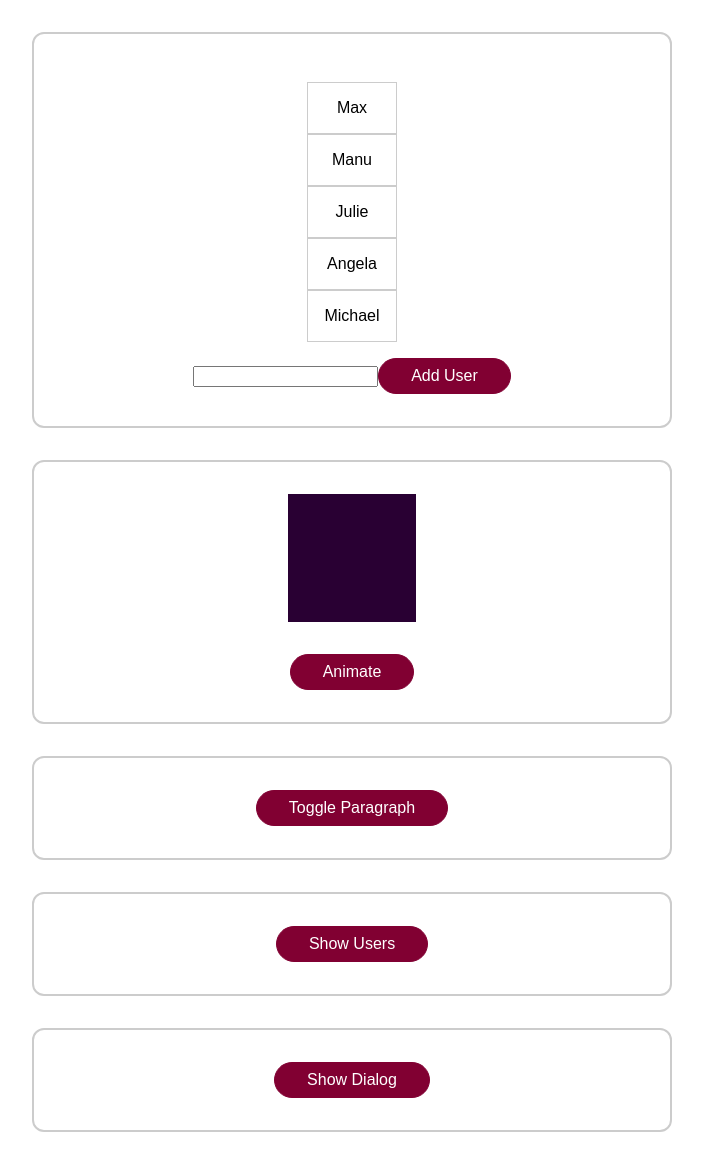
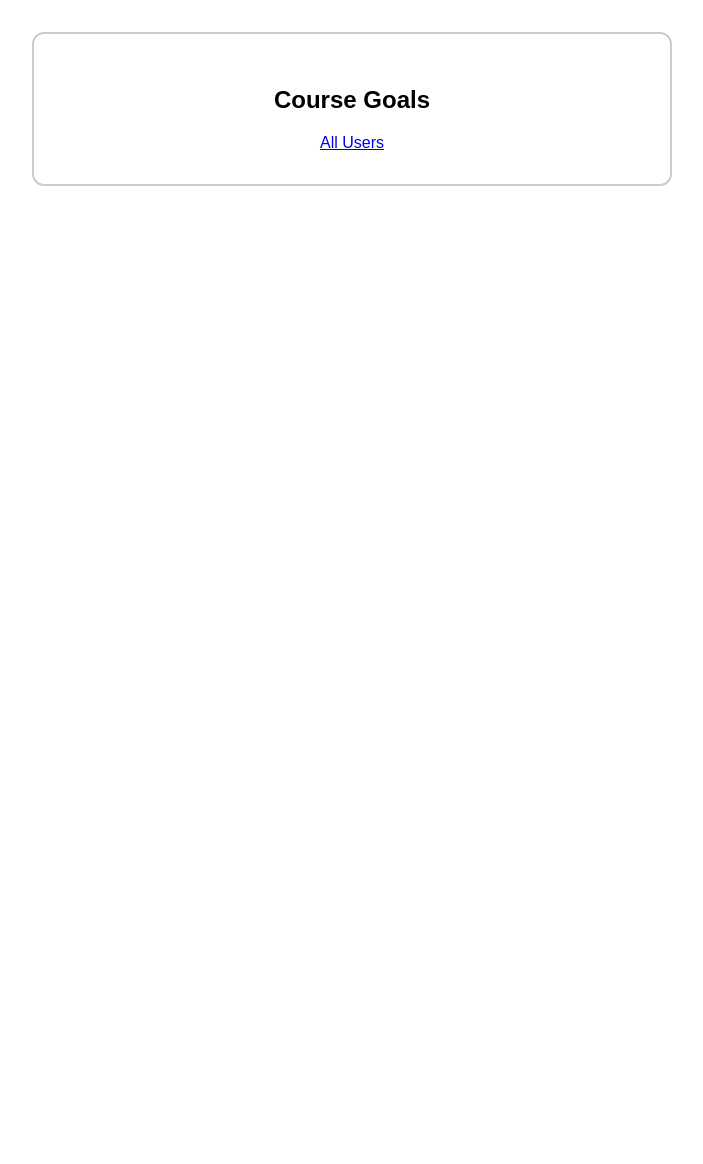
Before and after one commit to MatiasPuletti/Vue-animations, a Vue app: page /goals in a window 1280 px wide. Shown: the whole page, without its empty margins (288-991 px from the left). After the commit the page ends 800 px from the top, so only its background shows below. Built offline with nearby package versions, Linux system fonts and the light colour scheme.

Commit message:
Animate route changes

```diff
--- a/package.json
+++ b/package.json
@@ -9,7 +9,8 @@
   },
   "dependencies": {
     "core-js": "^3.6.5",
-    "vue": "^3.0.0"
+    "vue": "^3.0.0",
+    "vue-router": "^4.0.11"
   },
   "devDependencies": {
     "@vue/cli-plugin-babel": "~4.5.0",
--- a/src/App.vue
+++ b/src/App.vue
@@ -1,49 +1,13 @@
 <template>
-  <div class="container">
-    <users-list></users-list>
-  </div>
-  <div class="container">
-    <div class="block" :class="{ animate: animatedBlock }"></div>
-    <button @click="animateBlock">Animate</button>
-  </div>
-  <div class="container">
-    <transition
-      :css="false"
-      @before-enter="beforeEnter"
-      @before-leave="beforeLeave"
-      @enter="enter"
-      @after-enter="afterEnter"
-      @leave="leave"
-      @after-leave="afterLeave"
-      @enter-cancelled="enterCancelled"
-      @leave-cancelled="leaveCancelled"
-    >
-      <p v-if="paraIsVisible">This is only sometimes visible...</p>
+  <router-view v-slot="slotProps">
+    <transition name="fade-button" mode="out-in">
+      <component :is="slotProps.Component"></component>
     </transition>
-    <button @click="toggleParagraph">Toggle Paragraph</button>
-  </div>
-  <div class="container">
-    <transition name="fade-button" mode="out-in">
-      <button @click="showUsers" v-if="!usersAreVisible">Show Users</button>
-      <button @click="hideUsers" v-else>Hide Users</button>
-    </transition>
-  </div>
-  <base-modal @close="hideDialog" :open="dialogIsVisible">
-    <p>This is a test dialog!</p>
-    <button @click="hideDialog">Close it!</button>
-  </base-modal>
-
-  <div class="container">
-    <button @click="showDialog">Show Dialog</button>
-  </div>
+  </router-view>
 </template>
 
 <script>
-import UsersList from './components/UsersList.vue';
 export default {
-  components: {
-    UsersList
-  },
   data() {
     return {
       animatedBlock: false,
@@ -63,12 +27,35 @@ export default {
       console.log(el);
       clearInterval(this.leaveInterval);
     },
-    afterLeave(el) {
-      console.log('After leave');
+    beforeEnter(el) {
+      console.log('beforeEnter');
+      console.log(el);
+      el.style.opacity = 0;
+    },
+    enter(el, done) {
+      console.log('enter');
+      console.log(el);
+      let round = 1;
+      this.enterInterval = setInterval(() => {
+        el.style.opacity = round * 0.01;
+        round++;
+        if (round > 100) {
+          clearInterval(this.enterInterval);
+          done();
+        }
+      }, 20);
+    },
+    afterEnter(el) {
+      console.log('afterEnter');
       console.log(el);
     },
+    beforeLeave(el) {
+      console.log('beforeLeave');
+      console.log(el);
+      el.style.opacity = 1;
+    },
     leave(el, done) {
-      console.log('Leave');
+      console.log('leave');
       console.log(el);
       let round = 1;
       this.leaveInterval = setInterval(() => {
@@ -80,32 +67,9 @@ export default {
         }
       }, 20);
     },
-    afterEnter(el) {
-      console.log('After enter');
+    afterLeave(el) {
+      console.log('afterLeave');
       console.log(el);
-    },
-    enter(el, done) {
-      console.log('Enter');
-      console.log(el);
-      let round = 1;
-      this.enterInterval = setInterval(() => {
-        el.style.opacity = round * 0.01;
-        round++;
-        if (round > 100) {
-          clearInterval(this.enterInterval);
-          done();
-        }
-      }, 20);
-    },
-    beforeLeave(el) {
-      console.log('Before leave');
-      console.log(el);
-      el.style.opacity = 1;
-    },
-    beforeEnter(el) {
-      console.log('Before enter');
-      console.log(el);
-      el.style.opactity = 0;
     },
     showUsers() {
       this.usersAreVisible = true;
@@ -185,7 +149,7 @@ button:active {
   transition: opacity 0.3s ease-out;
 }
 
-.fade-buttton-leave-active {
+.fade-button-leave-active {
   transition: opacity 0.3s ease-in;
 }
 
@@ -194,15 +158,29 @@ button:active {
   opacity: 1;
 }
 
-@keyframes modal {
-  from {
-    opacity: 0;
-    transform: translateY(-50px) scale(0.9);
+.route-enter-from {
+}
+.route-enter-active {
+  animation: slide-scale 0.4s ease-out;
+}
+.route-enter-to {
+}
+
+.route-leave-active {
+  animation: slide-scale 0.4s ease-in;
+}
+
+@keyframes slide-scale {
+  0% {
+    transform: translateX(0) scale(1);
   }
 
-  to {
-    opacity: 1;
-    transform: translateY(0) scale(1);
+  70% {
+    transform: translateX(-120px) scale(1.1);
+  }
+
+  100% {
+    transform: translateX(-150px) scale(1);
   }
 }
 </style>
--- a/src/main.js
+++ b/src/main.js
@@ -1,10 +1,25 @@
 import { createApp } from 'vue';
+import { createRouter, createWebHistory } from 'vue-router';
 
 import App from './App.vue';
 import BaseModal from './components/BaseModal.vue';
+import AllUsers from './pages/AllUsers.vue';
+import CourseGoals from './pages/CourseGoals.vue';
+
+const router = createRouter({
+  history: createWebHistory(),
+  routes: [
+    { path: '/', component: AllUsers },
+    { path: '/goals', component: CourseGoals }
+  ]
+});
 
 const app = createApp(App);
 
 app.component('base-modal', BaseModal);
 
-app.mount('#app');
+app.use(router);
+
+router.isReady().then(function() {
+  app.mount('#app');
+});
--- /dev/null
+++ b/src/pages/AllUsers.vue
@@ -0,0 +1,6 @@
+<template>
+  <div class="container">
+    <h2>All Users</h2>
+    <router-link to="/goals">Course Goals</router-link>
+  </div>
+</template>
--- /dev/null
+++ b/src/pages/CourseGoals.vue
@@ -0,0 +1,6 @@
+<template>
+  <div class="container">
+    <h2>Course Goals</h2>
+    <router-link to="/">All Users</router-link>
+  </div>
+</template>
```
Also changed, not shown: 1 other file (tests, documents, lock files or other folders).
